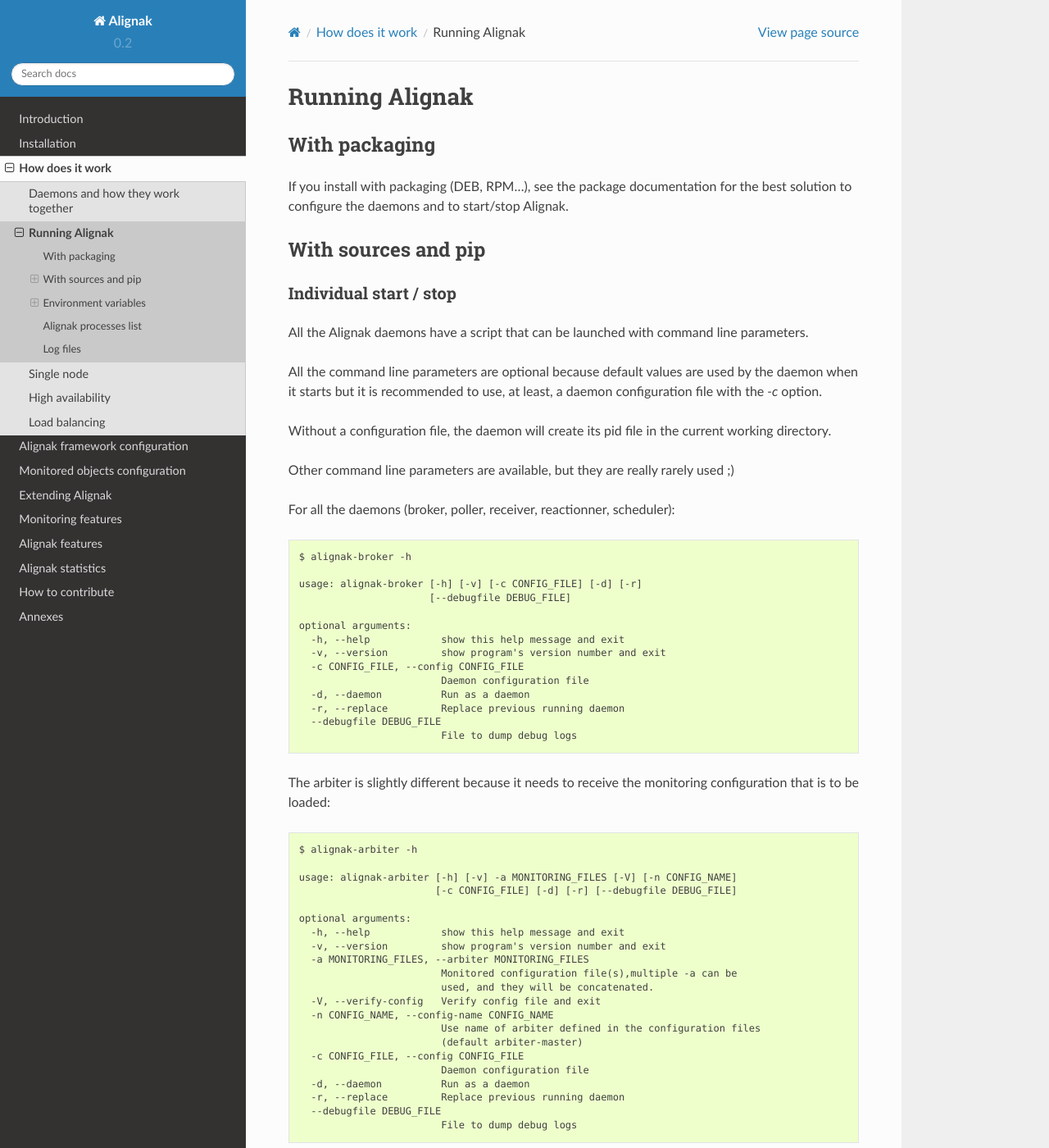
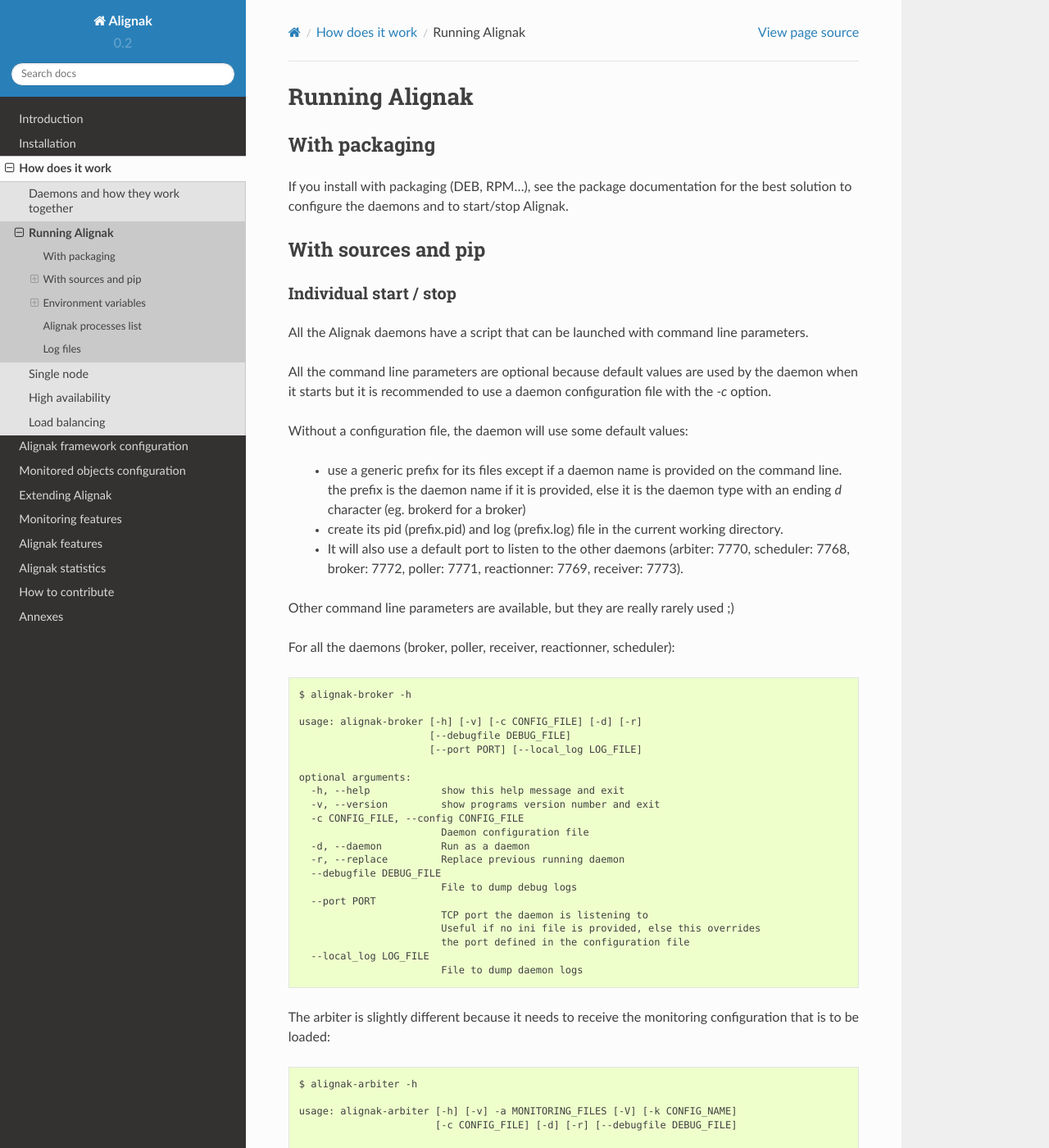
Before and after one commit to Alignak-monitoring/alignak-doc, a Sphinx documentation site: the page built from source/03_how_it_work/run_daemons.rst, in a window 1280 px wide and 1400 px high. Shown: the whole window at 82% size. Built offline with Sphinx 7.4.7 and the Read the Docs theme 2.0.0, drawn with Linux system fonts in a browser that asks for light colours; pages that are not in the unit, such as notebooks, are missing from menus; some of the changed text lies outside the part shown.

Commit message:
Update alignak daemons start script command line parameters

```diff
--- a/source/03_how_it_work/run_daemons.rst
+++ b/source/03_how_it_work/run_daemons.rst
@@ -18,9 +18,13 @@ Individual start / stop
 -----------------------
 All the Alignak daemons have a script that can be launched with command line parameters.
 
-All the command line parameters are optional because default values are used by the daemon when it starts but it is recommended to use, at least, a daemon configuration file with the `-c` option.
+All the command line parameters are optional because default values are used by the daemon when it starts but it is recommended to use a daemon configuration file with the `-c` option.
 
-Without a configuration file, the daemon will create its pid file in the current working directory.
+Without a configuration file, the daemon will use some default values:
+
+    - use a generic prefix for its files except if a daemon name is provided on the command line. the prefix is the daemon name if it is provided, else it is the daemon type with an ending `d` character (eg. brokerd for a broker)
+    - create its pid (prefix.pid) and log (prefix.log) file in the current working directory.
+    - It will also use a default port to listen to the other daemons (arbiter: 7770, scheduler: 7768, broker: 7772, poller: 7771, reactionner: 7769, receiver: 7773).
 
 Other command line parameters are available, but they are really rarely used ;)
 
@@ -30,35 +34,43 @@ For all the daemons (broker, poller, receiver, reactionner, scheduler)::
 
     usage: alignak-broker [-h] [-v] [-c CONFIG_FILE] [-d] [-r]
                           [--debugfile DEBUG_FILE]
+                          [--port PORT] [--local_log LOG_FILE]
 
     optional arguments:
       -h, --help            show this help message and exit
-      -v, --version         show program's version number and exit
+      -v, --version         show programs version number and exit
       -c CONFIG_FILE, --config CONFIG_FILE
                             Daemon configuration file
       -d, --daemon          Run as a daemon
       -r, --replace         Replace previous running daemon
       --debugfile DEBUG_FILE
                             File to dump debug logs
+      --port PORT
+                            TCP port the daemon is listening to
+                            Useful if no ini file is provided, else this overrides
+                            the port defined in the configuration file
+      --local_log LOG_FILE
+                            File to dump daemon logs
 
 
 The arbiter is slightly different because it needs to receive the monitoring configuration that is to be loaded::
 
     $ alignak-arbiter -h
 
-    usage: alignak-arbiter [-h] [-v] -a MONITORING_FILES [-V] [-n CONFIG_NAME]
+    usage: alignak-arbiter [-h] [-v] -a MONITORING_FILES [-V] [-k CONFIG_NAME]
                            [-c CONFIG_FILE] [-d] [-r] [--debugfile DEBUG_FILE]
 
     optional arguments:
       -h, --help            show this help message and exit
-      -v, --version         show program's version number and exit
+      -v, --version         show programs version number and exit
       -a MONITORING_FILES, --arbiter MONITORING_FILES
                             Monitored configuration file(s),multiple -a can be
                             used, and they will be concatenated.
       -V, --verify-config   Verify config file and exit
-      -n CONFIG_NAME, --config-name CONFIG_NAME
-                            Use name of arbiter defined in the configuration files
-                            (default arbiter-master)
+      -k CONFIG_NAME, --config-name CONFIG_NAME
+                            Use the name of the arbiter defined in the configuration files
+                            (default is arbiter-master)
+                            This is useful for launching a spare-arbiter
       -c CONFIG_FILE, --config CONFIG_FILE
                             Daemon configuration file
       -d, --daemon          Run as a daemon
@@ -299,10 +311,10 @@ As an example:
 
     # Tail log files
     ==> /usr/local/var/log/alignak/pollerd.log <==
-    [2017-04-26 16:23:57 UTC] INFO: [alignak.action] Launch command: '/usr/local/libexec/nagios/check_nrpe -H 93.93.47.81 -t 10 -u -n -c check_zombie_procs'
-    [2017-04-26 16:23:57 UTC] INFO: [alignak.action] Check for '/usr/local/libexec/nagios/check_nrpe -H 93.93.47.81 -t 10 -u -n -c check_zombie_procs' exited with return code 0
-    [2017-04-26 16:23:57 UTC] INFO: [alignak.action] Check result for '/usr/local/libexec/nagios/check_nrpe -H 93.93.47.81 -t 10 -u -n -c check_zombie_procs': 0, PROCS OK: 0 processes with STATE = Z
-    [2017-04-26 16:23:57 UTC] INFO: [alignak.action] Performance data for '/usr/local/libexec/nagios/check_nrpe -H 93.93.47.81 -t 10 -u -n -c check_zombie_procs': procs=0;5;10;0;
+    [2017-04-26 16:23:57 UTC] INFO: [alignak.action] Launch command: /usr/local/libexec/nagios/check_nrpe -H 93.93.47.81 -t 10 -u -n -c check_zombie_procs
+    [2017-04-26 16:23:57 UTC] INFO: [alignak.action] Check for /usr/local/libexec/nagios/check_nrpe -H 93.93.47.81 -t 10 -u -n -c check_zombie_procs exited with return code 0
+    [2017-04-26 16:23:57 UTC] INFO: [alignak.action] Check result for /usr/local/libexec/nagios/check_nrpe -H 93.93.47.81 -t 10 -u -n -c check_zombie_procs: 0, PROCS OK: 0 processes with STATE = Z
+    [2017-04-26 16:23:57 UTC] INFO: [alignak.action] Performance data for /usr/local/libexec/nagios/check_nrpe -H 93.93.47.81 -t 10 -u -n -c check_zombie_procs: procs=0;5;10;0;
 
 
 Alignak processes list
```
